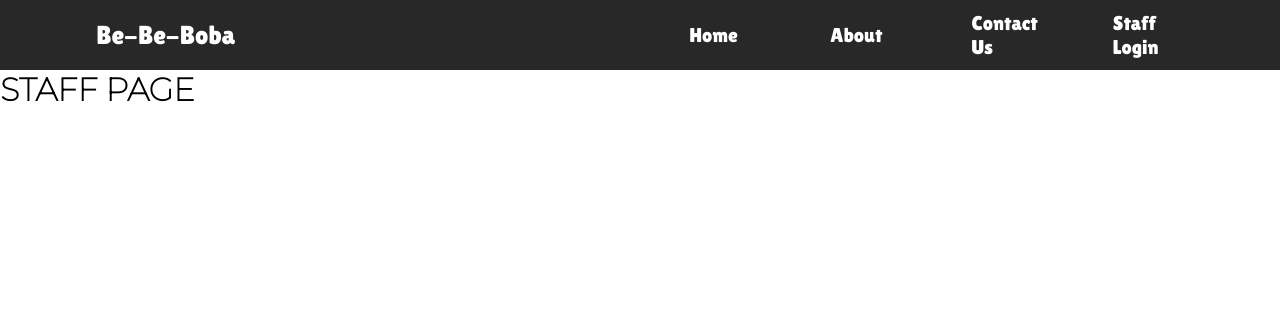
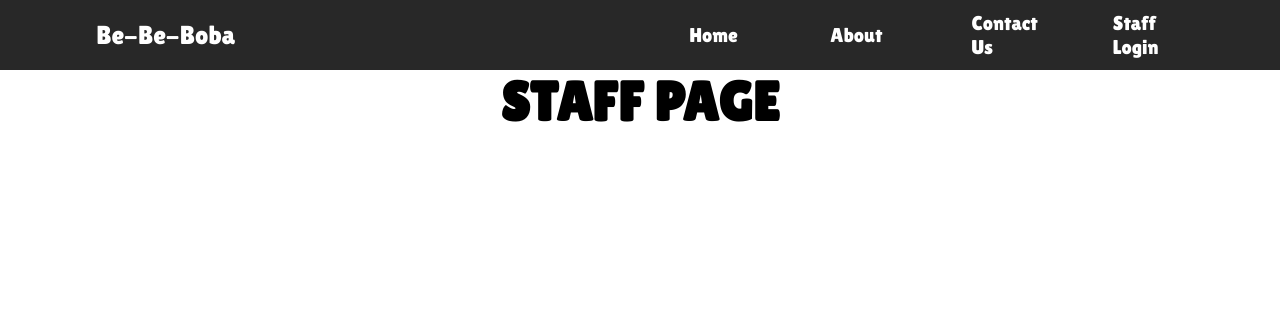
Before and after one commit to Bo-Lennart/bobatea, a Django app: page /staff_page/ in a window 1280 px wide. Shown: the top 330 px of the page. Run offline with Django 3.2, Linux system fonts and the light colour scheme; some libraries are stand-ins or nearby versions.

Commit message:
style staff page

```diff
--- a/static/style.css
+++ b/static/style.css
@@ -65,9 +65,9 @@ header{
 
 #staff_home {
     margin-top: 70px;
-    display: inline-block;
     width: 100%;
-
+    text-align: center;
+    align-content: center;
 }
 
 #logo {
@@ -282,6 +282,16 @@ footer ul li {
     color: black;
 }
 
+#table_container {
+    justify-content: center;
+    display: grid;
+}
+
+#staff_heading {
+    font-family: 'Lilita One', cursive;
+    font-size: 55px;
+}
+
 
 @media(max-width:1600px){
     .container{
--- a/templates/staff_page.html
+++ b/templates/staff_page.html
@@ -52,11 +52,12 @@
     </header>
     <div id="staff_home">
 
-        <h1>STAFF PAGE</h1>
+        <h1 id="staff_heading">STAFF PAGE</h1>
 
         {% if user.is_authenticated %}
         <h1>Edit Menu:</h1>
         {% for item in menu %}
+<div id="table_container">
     <table id="staff_page_table">
         <tr>
             <td id="staff_menu_name">{{item}}</td>
@@ -79,11 +80,13 @@
         </tr>
         {% endfor %}
     </table>
+</div>
         <a href="{% url 'add_menu_item' %}">Add item to menu</a>
 
         <h1>Reservations:</h1>
 
         {% for reservation in reservations %}
+<div id="table_container">
     <table id="staff_page_reservation_table">
         <tr>
             <td id="staff_reservation_name">
@@ -109,9 +112,11 @@
         </tr>
         {% endfor %}
     </table>
+</div>
 
         <h1>Canceled Reservations:</h1>
         {% for cancelation in cancelations %}
+<div id="table_container">
     <table id="staff_page_reservation_table">
         <tr>
             <td id="staff_cancelation_name">
@@ -128,6 +133,8 @@
         </tr>
         {% endfor %}
         {% endif %}
+    </table>
+</div>
 
     </div>
     <script src="https://kit.fontawesome.com/9cc43cc6da.js" crossorigin="anonymous"></script>
```
Lines whose indentation alone changed are shown as unchanged.
